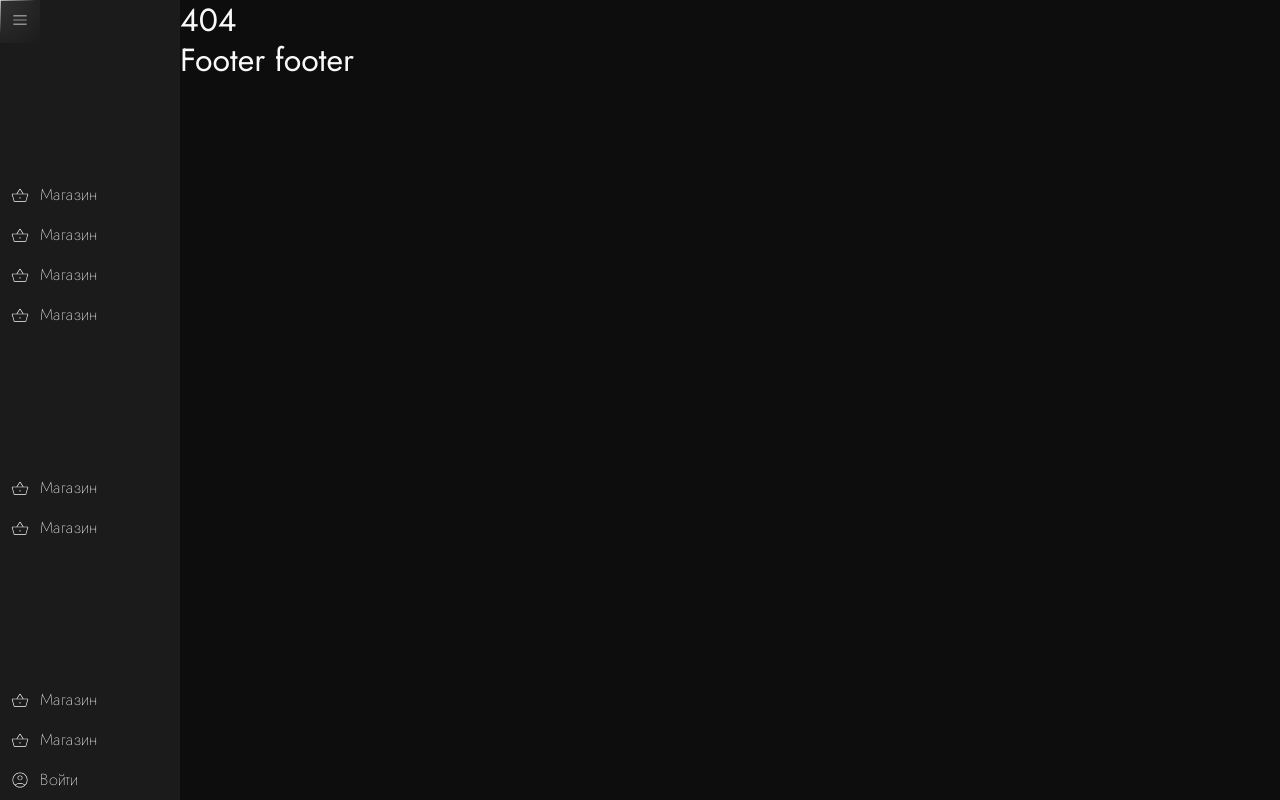
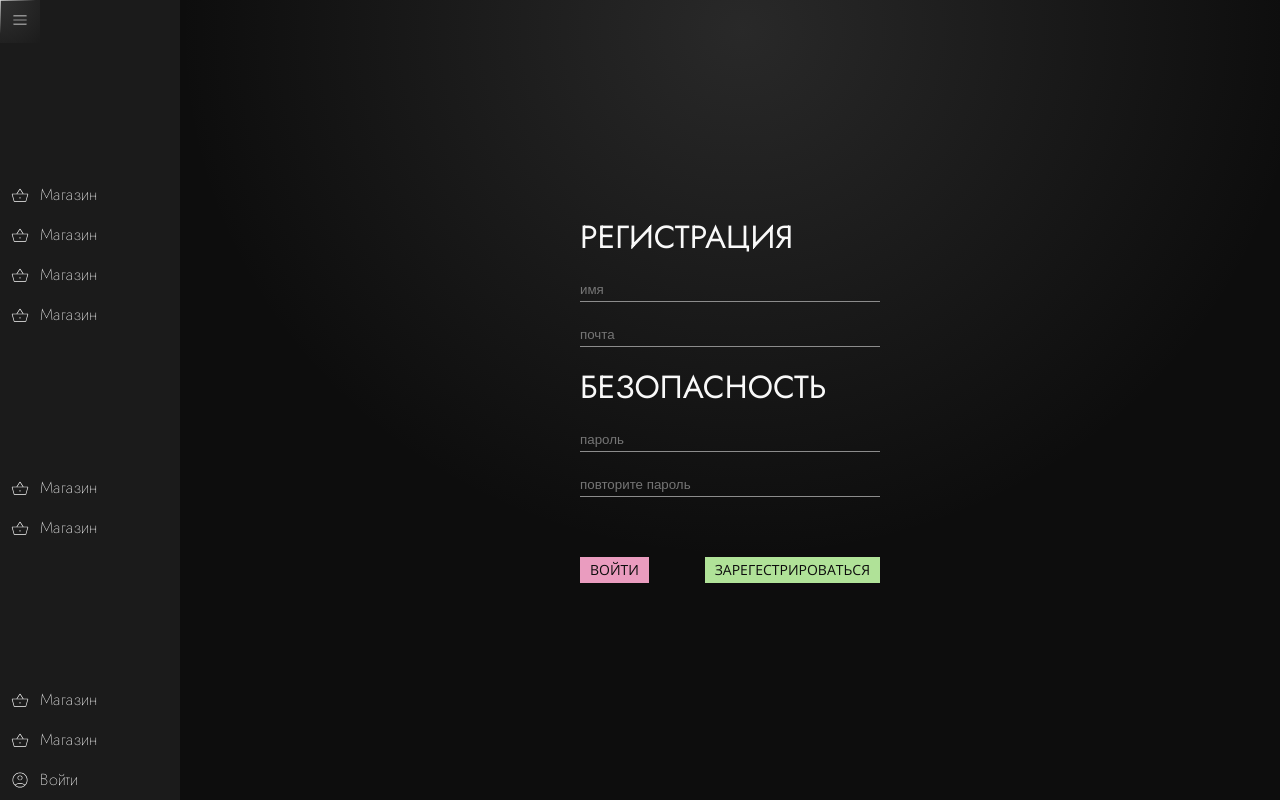
Before and after one commit to Felirian/flux, a Next.js app: page /auth in a window 1280 px wide. Before the commit this address had no page. Built offline with nearby package versions, Linux system fonts and the light colour scheme.

Commit message:
add: reg

```diff
--- a/src/components/Header/Header.js
+++ b/src/components/Header/Header.js
@@ -78,7 +78,7 @@ export const Header = () => {
           </Link>
         </LiveBorders>
         <LiveBorders>
-          <Link href={'/#a'}>
+          <Link href={'/auth'}>
             <SvgSelector svg={'Account'}/>
             <h4>Войти</h4>
           </Link>
--- a/src/components/LiveBorders/LiveBorders.js
+++ b/src/components/LiveBorders/LiveBorders.js
@@ -1,7 +1,7 @@
 import React, {useContext, useEffect, useRef, useState} from 'react';
 import {color} from "@/style/variables";
 import {useCursorContext} from "@/pages/_app";
-export const LiveBorders = ({children}) => {
+export const LiveBorders = ({children, width, height}) => {
 
   const ref = useRef(null)
   const mosPos = useCursorContext()
@@ -19,8 +19,8 @@ export const LiveBorders = ({children}) => {
 
 
   const gradientStyle = {
-    width: 'fit-content',
-    height: 'fit-content',
+    width: width ? width : 'fit-content',
+    height: height ? height : 'fit-content',
 
     borderImageSource: `radial-gradient(circle at ${gradPos.x}px ${gradPos.y}px, ${color.text[0]}, transparent  50%)`,
     borderImageWidth: '1px',
--- /dev/null
+++ b/src/components/LogIn.js
@@ -0,0 +1,37 @@
+import React from 'react';
+import {Input} from "@/style/StyledComponents";
+import {LiveBorders} from "@/components/LiveBorders/LiveBorders";
+import {AuthWrapper} from "@/pages/auth";
+import styled from "styled-components";
+
+export const LogIn = () => {
+
+
+
+  return (
+    <AuthWrapper>
+      <LoginForm
+
+      >
+        <h1>ВХОД</h1>
+        <LiveBorders width={'inherit'}>
+          <Input/>
+        </LiveBorders>
+        <LiveBorders width={'inherit'}>
+          <Input/>
+        </LiveBorders>
+      </LoginForm>
+
+    </AuthWrapper>
+  );
+};
+const LoginForm = styled.form`
+    display: flex;
+    flex-direction: column;
+    align-items: flex-start;
+    gap: 20px;
+    align-self: stretch;
+`
+const ButtonsGroups = styled.div`
+    display: flex;
+`
--- /dev/null
+++ b/src/components/SignUp.js
@@ -0,0 +1,138 @@
+import React, {useState} from 'react';
+import {LiveBorders} from "@/components/LiveBorders/LiveBorders";
+import styled from "styled-components";
+import {Input} from "@/style/StyledComponents";
+import {AuthWrapper} from "@/pages/auth";
+import {color} from "@/style/variables";
+import supabase from "@/supabase/services";
+
+export const SignUp = () => {
+
+  const [formData, setFormData] = useState({
+    name: '',
+    email: '',
+    password: '',
+    confirmPassword: '',
+  });
+
+  const handleChange = (e) => {
+    const { name, value } = e.target;
+    setFormData((prevData) => ({
+      ...prevData,
+      [name]: value,
+    }));
+  };
+
+  const handleSubmit = async (e) => {
+    e.preventDefault();
+
+    if (formData.password !== formData.confirmPassword) {
+      alert('Пароли не совпадают');
+      return;
+    }
+    try {
+      let { data, error } = await supabase.auth.signUp({
+        email: formData.email,
+        password: formData.password,
+      })
+      if (error) {
+        throw error;
+      }
+
+      console.log('Успешно добавлено в Supabase:', data);
+    } catch (error) {
+      console.error('Ошибка при добавлении в Supabase:', error.message);
+    }
+
+  };
+
+  return (
+    <AuthWrapper>
+      <LoginForm
+        onSubmit={handleSubmit}
+        id={'SignUpForm'}
+      >
+        <h1>РЕГИСТРАЦИЯ</h1>
+        <LiveBorders width={'100%'}>
+          <Input
+            placeholder={'имя'}
+            pattern="^[A-Za-zА-Яа-яЁё\s\D]+$"
+            type={"text"}
+            name={"name"}
+            value={formData.name}
+            onChange={handleChange}
+          />
+        </LiveBorders>
+        <LiveBorders width={'100%'}>
+          <Input
+            placeholder={'почта'}
+            type={"email"}
+            name={"email"}
+            value={formData.email}
+            onChange={handleChange}
+          />
+        </LiveBorders>
+        <h1>БЕЗОПАСНОСТЬ</h1>
+        <LiveBorders width={'100%'}>
+          <Input
+            placeholder={'пароль'}
+            type={"password"}
+            name={"password"}
+            value={formData.password}
+            onChange={handleChange}
+          />
+        </LiveBorders>
+        <LiveBorders width={'100%'}>
+          <Input
+            placeholder={'повторите пароль'}
+            type={"password"}
+            name={"confirmPassword"}
+            value={formData.confirmPassword}
+            onChange={handleChange}
+          />
+        </LiveBorders>
+      </LoginForm>
+      <ButtonsGroups>
+
+        <ButtonChange>
+          <p className={'t3'}>ВОЙТИ</p>
+        </ButtonChange>
+        <ButtonSubmit type={'submit'} form={'SignUpForm'}>
+          <p className={'t3'}>ЗАРЕГЕСТРИРОВАТЬСЯ</p>
+        </ButtonSubmit>
+
+      </ButtonsGroups>
+    </AuthWrapper>
+  );
+};
+const LoginForm = styled.form`
+    display: flex;
+    flex-direction: column;
+    align-items: flex-start;
+    gap: 20px;
+    align-self: stretch;
+`
+const ButtonsGroups = styled.div`
+    display: flex;
+    width: 100%;
+    justify-content: space-between;
+    p {
+        color: ${color.text[2]};
+    }
+`
+const ButtonChange = styled.button `
+    display: flex;
+    padding: 5px 10px;
+    justify-content: center;
+    align-items: center;
+    background-color: ${color.accent.pink};
+
+`
+
+const ButtonSubmit = styled.button `
+    display: flex;
+    padding: 5px 10px;
+    justify-content: center;
+    align-items: center;
+    background-color: ${color.accent.green};
+`
--- a/src/pages/_app.js
+++ b/src/pages/_app.js
@@ -34,7 +34,6 @@ const _App = ({Component, pageProps}) => {
             <main>
               <ApolloProvider client={client}>
                 <Component {...pageProps} />
-                <Footer/>
               </ApolloProvider>
             </main>
 
--- /dev/null
+++ b/src/pages/auth.js
@@ -0,0 +1,37 @@
+import React, {useContext, useState} from 'react';
+import styled from "styled-components";
+import {LogIn} from "@/components/LogIn";
+import {SignUp} from "@/components/SignUp";
+
+const Auth = () => {
+  const [login, setLogin] = useState(true)
+
+  return (
+    <AuthPage>
+      {!login ? <LogIn/> : <SignUp/>}
+    </AuthPage>
+  );
+};
+
+const AuthPage = styled.div`
+    background: radial-gradient(51.07% 65.98% at 51.07% 3.75%, rgba(152, 152, 152, 0.20) 0%, rgba(140, 140, 140, 0.00) 100%), #0D0D0D;
+    width: 100%;
+    height: 100%;
+    display: flex;
+    align-items: center;
+    justify-content: center;
+`
+
+export const AuthWrapper = styled.div`
+    display: flex;
+
+    flex-direction: column;
+    justify-content: center;
+    align-items: center;
+    gap: 60px;
+    flex: 1 0 0;
+
+    max-width: 300px;
+`
+
+export default Auth;
--- /dev/null
+++ b/src/style/StyledComponents.js
@@ -0,0 +1,25 @@
+import styled from "styled-components";
+import {color} from "@/style/variables";
+
+
+export const Input = styled.input `
+    display: flex;
+    width: 100%;
+    height: 25px;
+    flex-direction: column;
+    justify-content: space-between;
+    align-items: flex-start;
+    align-self: stretch;
+
+    background-color: rgba(0,0,0,0);
+
+    border: none;
+    border-bottom: 1px solid ${color.text[1]};
+    outline: none;
+    transition: 0.2s ease;
+    &:focus {
+        border-bottom: 1px solid ${color.accent.pink};
+    }
+
+
+`
--- a/src/supabase/services.js
+++ b/src/supabase/services.js
@@ -42,33 +42,4 @@ query {
   }
 }
 `;
-
-
-export const GetItems = () => {
-  const [Items, setItems] = useState(null)
-  const [Error, setError] = useState(null)
-
-  useEffect(() => {
-    const rest = async () => {
-      let { data: items, dataError } = await supabase
-        .from('items')
-        .select('*')
-
-      if (dataError) {
-        setError(dataError)
-        setItems(null)
-      }
-      if (items) {
-        setItems(items)
-        setError(null)
-      }
-    }
-    rest()
-  }, [1]);
-  return {data: Items, error: Error}
-}
-
-
-
-
 export default supabase
```
